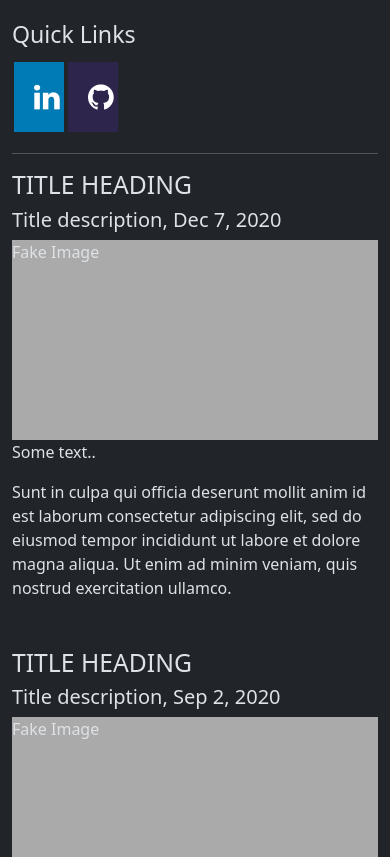
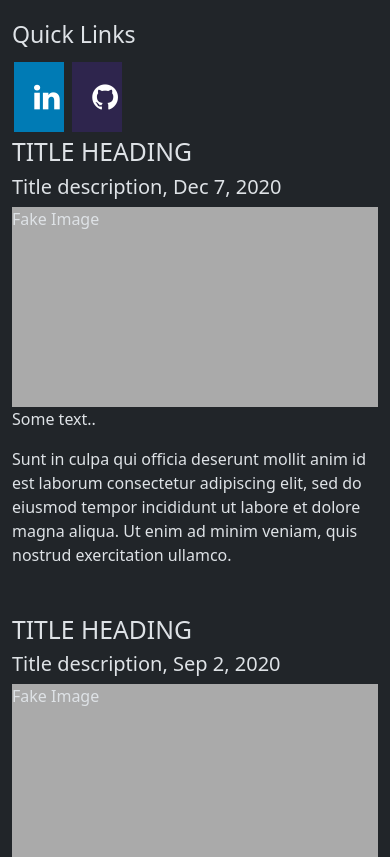
Before and after one commit to NDCart/NDCart.github.io, a plain HTML site: page index.html in a window 390 px wide. Shown: the part 1112-1969 px from the top of the page. Drawn offline with nearby package versions, Linux system fonts and the light colour scheme.

Commit message:
Update index.html

```diff
--- a/index.html
+++ b/index.html
@@ -21,6 +21,10 @@
   text-decoration: none;
   margin: 5px 2px;
   }
+
+  .fa:hover {
+    opacity: 0.7;
+ }
 
   .fa-linkedin {
   background: #007bb5;
@@ -69,15 +73,8 @@
       <img src="images/Profile.jpg" class="img-fluid rounded shadow" alt="A picture of me">
       <p>It's me!</p>
       <h3 class="mt-4">Quick Links</h3>
-      <ul class="nav nav-pills">
-        <li class="nav-item">
-          <a class="fa fa-linkedin" href="https://www.linkedin.com/in/nathan-carter-14237b163/"></a>
-        </li>
-        <li class="nav-item">
-          <a class="fa fa-github" href="https://github.com/NDCart"></a>
-        </li>
-      </ul>
-      <hr class="d-sm-none">
+      <a class="fa fa-linkedin" href="https://www.linkedin.com/in/nathan-carter-14237b163/"></a>
+      <a class="fa fa-github" href="https://github.com/NDCart"></a>
     </div>
     <div class="col-sm-8">
       <h2>TITLE HEADING</h2>
```
